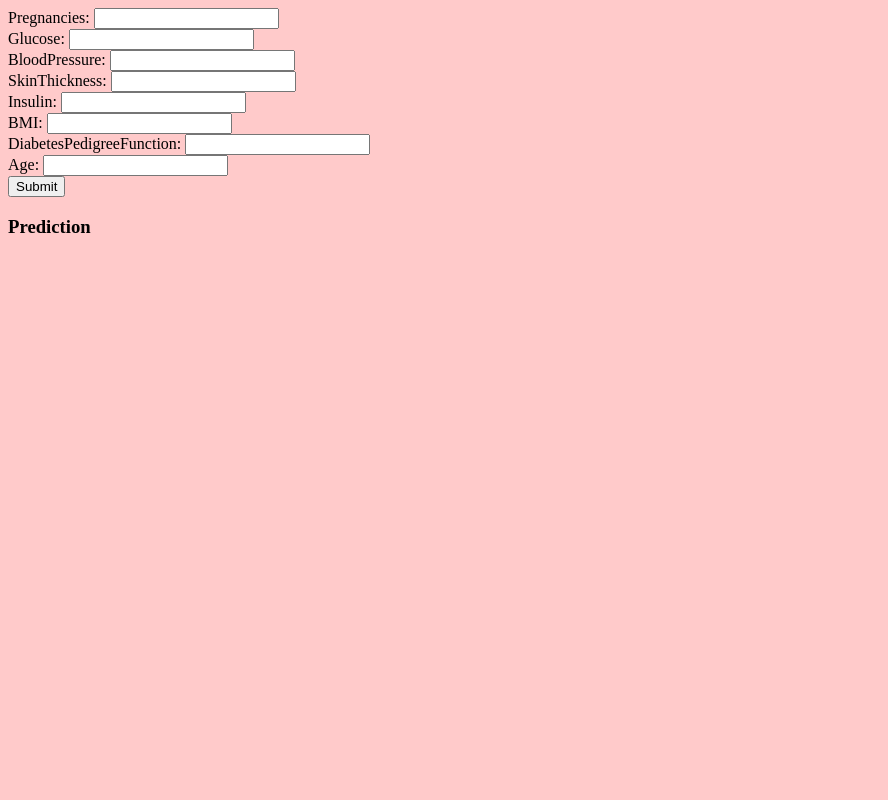
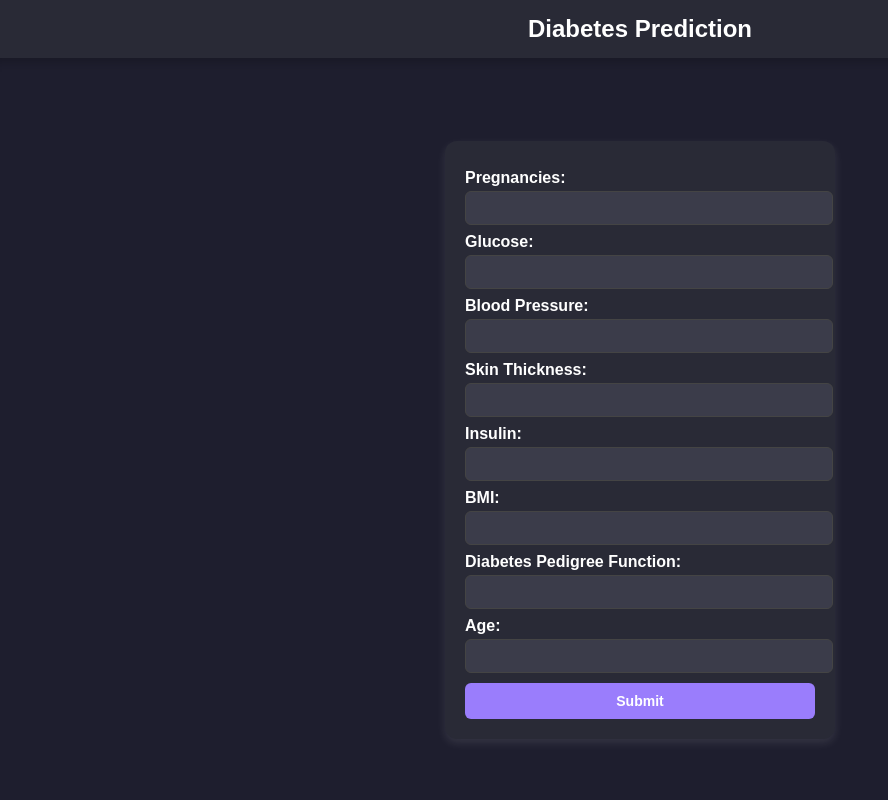
Before and after one commit to mShubham18/DiabetesPrediction, a Flask app: page / in a window 1280 px wide. Shown: the whole page, without its empty margins (0-888 px from the left). Run offline with Flask 3, Linux system fonts and the light colour scheme; parts of the project's set-up code (start-up, migrations or seed data) failed here and were passed over.

Commit message:
Completed Styling of the WebApplication

```diff
--- a/static/style.css
+++ b/static/style.css
@@ -1,7 +1,116 @@
+/* General Styling */
 body {
-    background-color: rgb(255, 202, 202);
+    font-family: 'Arial', sans-serif;
+    background-color: #1e1e2e; /* Dark purple background */
+    color: #ffffff;
+    margin: 0;
+    padding: 0;
+    display: flex;
+    flex-direction: column;
+    align-items: center;
+    justify-content: center;
+    height: 100vh;
 }
 
+/* Header */
+.header {
+    width: 100%;
+    text-align: center;
+    padding: 15px;
+    font-size: 24px;
+    font-weight: bold;
+    background-color: #292a36;
+    box-shadow: 0 4px 10px rgba(0, 0, 0, 0.2);
+    position: absolute;
+    top: 0;
+}
+
+/* Main Container (Centers Everything) */
+.container {
+    margin-top: 80px;
+    display: flex;
+    flex-direction: column;
+    align-items: center;
+    justify-content: center;
+    height: 80vh; /* Leaves space for header */
+    width: 90%;
+}
+
+/* Form Container */
 .form {
-    align-items: center;
+    background-color: #292a36; /* Dark Card Style */
+    padding: 20px;
+    border-radius: 12px;
+    box-shadow: 0 4px 10px rgba(255, 255, 255, 0.1);
+    width: 90%;
+    max-width: 350px;
+    text-align: center;
 }
+
+/* Form Labels */
+.form label {
+    display: block;
+    text-align: left;
+    margin: 8px 0 4px;
+    font-weight: bold;
+}
+
+/* Input Fields */
+.form input {
+    width: 100%;
+    padding: 8px;
+    border: 1px solid #444;
+    border-radius: 6px;
+    background-color: #3b3c4a;
+    color: #ffffff;
+    font-size: 14px;
+}
+
+/* Input Focus */
+.form input:focus {
+    border-color: #9a7dfc;
+    outline: none;
+}
+
+/* Submit Button */
+.form input[type="submit"] {
+    background-color: #9a7dfc;
+    color: white;
+    border: none;
+    padding: 10px;
+    margin-top: 10px;
+    font-size: 14px;
+    font-weight: bold;
+    cursor: pointer;
+    border-radius: 6px;
+    transition: 0.3s;
+}
+
+.form input[type="submit"]:hover {
+    background-color: #7b5cd6;
+}
+
+/* Result Section */
+.result {
+    margin-top: 10px;
+    text-align: center;
+}
+
+/* Diabetic Prediction */
+.diabetic {
+    color: #ff6b6b;
+    font-weight: bold;
+}
+
+/* Not Diabetic Prediction */
+.not-diabetic {
+    color: #4caf50;
+    font-weight: bold;
+}
+
+/* Mobile Responsive */
+@media (max-width: 480px) {
+    .form {
+        width: 95%;
+    }
+}
--- a/templates/form.html
+++ b/templates/form.html
@@ -7,43 +7,52 @@
     <link rel="stylesheet" href="{{ url_for('static', filename='style.css') }}">
 </head>
 <body>
+
+    <div class="header">Diabetes Prediction</div>
+
+    <div class="container">
         <div class="form">
             <form action="/submit" method="POST">
-            <label for="Pregnancies">Pregnancies: </label>
+                <label for="Pregnancies">Pregnancies:</label>
                 <input type="number" name="Pregnancies"><br>
 
-            <label for="Glucose">Glucose: </label>
+                <label for="Glucose">Glucose:</label>
                 <input type="number" name="Glucose"><br>
 
-            <label for="BloodPressure">BloodPressure: </label>
+                <label for="BloodPressure">Blood Pressure:</label>
                 <input type="number" name="BloodPressure"><br>
 
-            <label for="SkinThickness">SkinThickness: </label>
+                <label for="SkinThickness">Skin Thickness:</label>
                 <input type="number" name="SkinThickness"><br>
 
-            <label for="Insulin">Insulin: </label>
+                <label for="Insulin">Insulin:</label>
                 <input type="number" name="Insulin"><br>
 
-            <label for="BMI">BMI: </label>
+                <label for="BMI">BMI:</label>
                 <input type="number" name="BMI" step="any"><br>
 
-            <label for="DiabetesPedigreeFunction">DiabetesPedigreeFunction: </label>
+                <label for="DiabetesPedigreeFunction">Diabetes Pedigree Function:</label>
                 <input type="number" name="DiabetesPedigreeFunction" step="any"><br>
 
-            <label for="Age">Age: </label>
+                <label for="Age">Age:</label>
                 <input type="number" name="Age"><br>
+
                 <input type="submit" value="Submit">
             </form>
         </div>
+        {% if prediction is not none %}
         <div class="result">
             <h3>Prediction</h3>
-        {%if prediction is not none%}
-            {%if prediction==0%}
+
+                {% if prediction == 0 %}
                     <h3 class="not-diabetic">Person is not Diabetic</h3>
-            {%elif prediction==1%}
+                {% elif prediction == 1 %}
                     <h3 class="diabetic">Person is Diabetic</h3>
                 {% endif %}
+
+        </div>
         {% endif %}
     </div>
+
 </body>
 </html>
```
Lines whose indentation alone changed are shown as unchanged.
